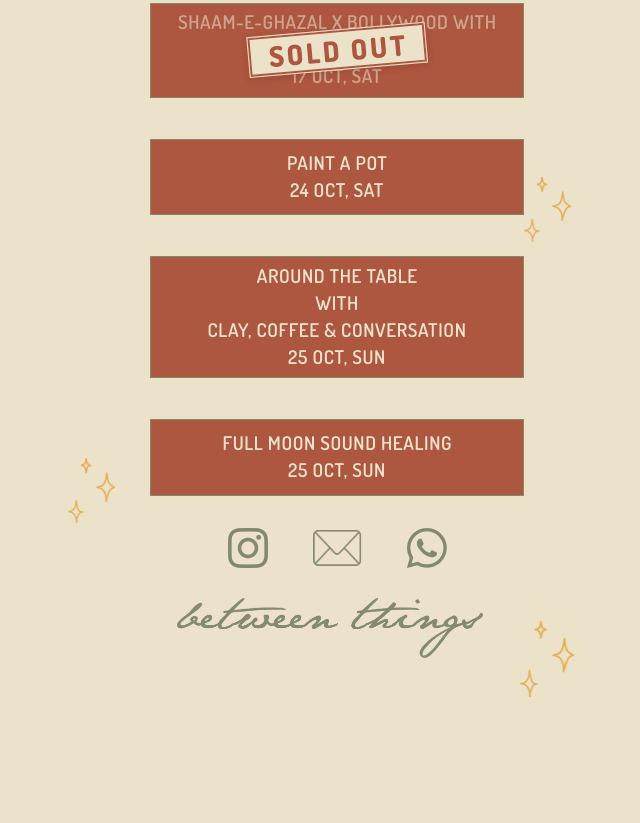
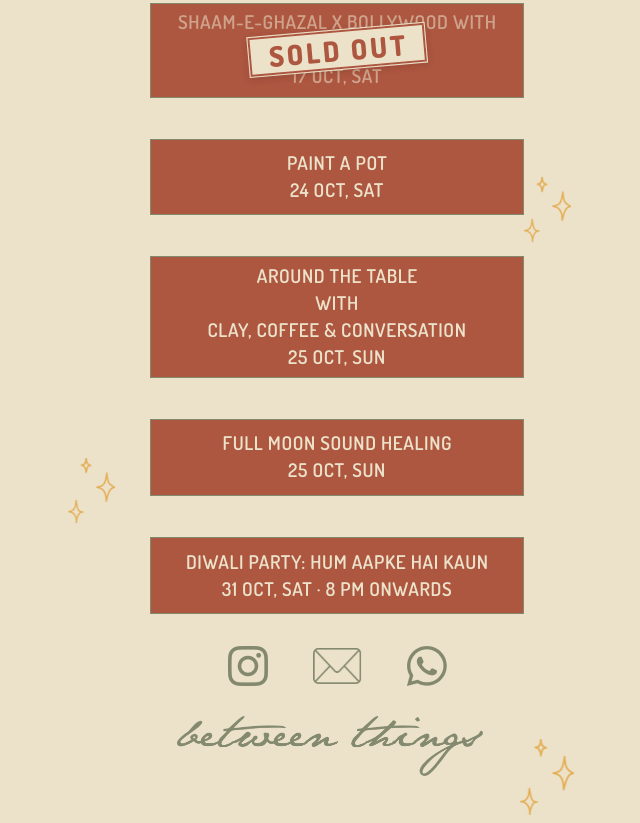
Before and after one commit to betweenthingsstudios-coder/Website-trial, a plain HTML site: page index.html in a window 1280 px wide. Shown: the part 988-1811 px from the top of the page, without its empty margins (303-943 px from the left). Before the commit the page ends 1693 px from the top, so only its background shows below. Drawn offline with Linux system fonts and the light colour scheme.

Commit message:
Add Diwali Party: Hum Aapke Hai Kaun (31 Oct, 8 pm)
Co-Authored-By: Claude Opus 5.5 <noreply@anthropic.com>
Claude-Session: https://claude.ai/code/session_01DeWyArKELNUqiSxZB3YPib

```diff
--- a/index.html
+++ b/index.html
@@ -63,7 +63,7 @@
     --u: calc(100cqw / 1080);
     position: relative;
     width: 100%;
-    height: calc(3386 * var(--u));
+    height: calc(3622 * var(--u));
     overflow: hidden;
   }
 
@@ -153,10 +153,10 @@
   .social { position: absolute; display: block; z-index: 1; }
   .social img { position: static; width: 100%; }
   .social:focus-visible { outline: calc(3 * var(--u)) solid var(--border); outline-offset: calc(6 * var(--u)); border-radius: 4px; }
-  .ig   { left: calc(320 * var(--u)); top: calc(3029 * var(--u)); width: calc(84 * var(--u)); }
-  .mail { left: calc(489 * var(--u)); top: calc(3034 * var(--u)); width: calc(101 * var(--u)); }
-  .wa   { left: calc(677 * var(--u)); top: calc(3029 * var(--u)); width: calc(84 * var(--u)); }
-  .logo { left: calc(220 * var(--u)); top: calc(3172 * var(--u)); width: calc(611 * var(--u)); }
+  .ig   { left: calc(320 * var(--u)); top: calc(3265 * var(--u)); width: calc(84 * var(--u)); }
+  .mail { left: calc(489 * var(--u)); top: calc(3270 * var(--u)); width: calc(101 * var(--u)); }
+  .wa   { left: calc(677 * var(--u)); top: calc(3265 * var(--u)); width: calc(84 * var(--u)); }
+  .logo { left: calc(220 * var(--u)); top: calc(3408 * var(--u)); width: calc(611 * var(--u)); }
 
   /* Fallback for browsers without container query units */
   @supports not (width: 1cqw) {
@@ -175,7 +175,7 @@
     <img class="sparkles" src="assets/sparkles.png" alt="" aria-hidden="true" style="left:calc(71.3 * var(--u));  top:calc(1743.3 * var(--u))">
     <img class="sparkles" src="assets/sparkles.png" alt="" aria-hidden="true" style="left:calc(912.3 * var(--u)); top:calc(2328.3 * var(--u))">
     <img class="sparkles" src="assets/sparkles.png" alt="" aria-hidden="true" style="left:calc(0.3 * var(--u));   top:calc(2889.3 * var(--u))">
-    <img class="sparkles" src="assets/sparkles.png" alt="" aria-hidden="true" style="--s:1;     left:calc(903 * var(--u));  top:calc(3216 * var(--u))">
+    <img class="sparkles" src="assets/sparkles.png" alt="" aria-hidden="true" style="--s:1;     left:calc(903 * var(--u));  top:calc(3452 * var(--u))">
 
     <!-- Header -->
     <img class="arch" src="assets/arch.png" alt="" aria-hidden="true">
@@ -194,6 +194,7 @@
       <a class="event" style="--y:2253.5; --h:153; --pt:18" href="https://forms.gle/6TJvoAQsqwCftL5f6" target="_blank" rel="noopener">PAINT A POT<br>24 OCT, SAT</a>
       <a class="event" style="--y:2488.5; --h:244; --pt:10" href="https://forms.gle/XbjPa12qgNfPv68q7" target="_blank" rel="noopener">AROUND THE TABLE<br>WITH<br>CLAY, COFFEE &amp; CONVERSATION<br>25 OCT, SUN</a>
       <a class="event" style="--y:2814.5; --h:154; --pt:18" href="https://forms.gle/Am2jkvrL5e8firyeA" target="_blank" rel="noopener">FULL MOON SOUND HEALING<br>25 OCT, SUN</a>
+      <a class="event" style="--y:3050.5; --h:154; --pt:19" href="https://docs.google.com/forms/d/e/1FAIpQLScxjZxyPtYA26fH8_raqXEKb8Zh8ITHyq_iobEuup1uakDV4w/viewform" target="_blank" rel="noopener">DIWALI PARTY: HUM AAPKE HAI KAUN<br>31 OCT, SAT · 8 PM ONWARDS</a>
     </nav>
 
     <!-- Footer -->
```
